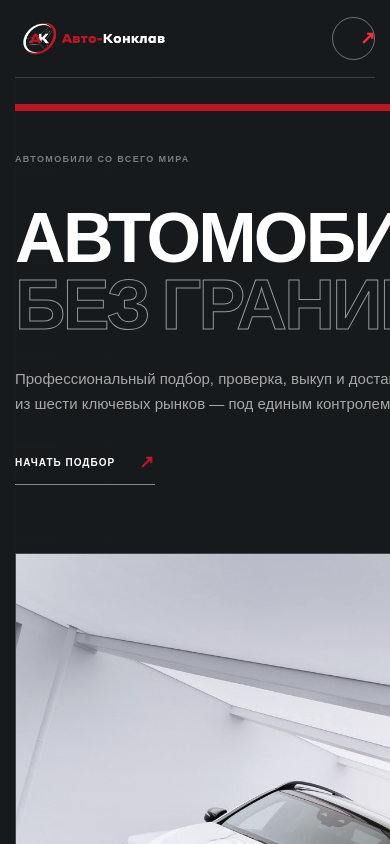
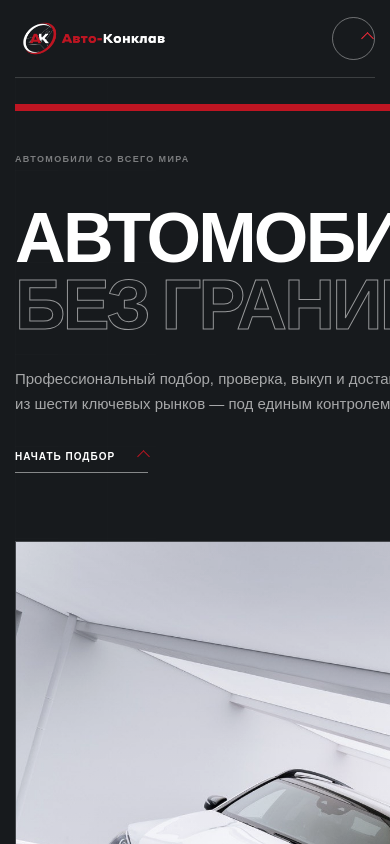
Before and after one commit to pedovochkin/autoconclave, a Next.js app: page / in a window 390 px wide. Shown: the top 844 px of the page. Built offline with nearby package versions, Linux system fonts and the light colour scheme.

Commit message:
Fix mobile controls and hero punctuation

```diff
--- a/app/globals.css
+++ b/app/globals.css
@@ -13,7 +13,10 @@ button,input { font:inherit; }
 .ra-header nav { display:flex; gap:36px; color:rgba(255,255,255,.58); font-size:10px; font-weight:800; letter-spacing:.11em; text-transform:uppercase; }
 .ra-header nav a:hover { color:#fff; }
 .ra-menu-cta { justify-self:end; display:flex; align-items:center; gap:28px; padding:14px 17px; border:1px solid rgba(255,255,255,.38); font-size:10px; font-weight:800; letter-spacing:.1em; text-transform:uppercase; }
-.ra-menu-cta span { color:#ff2a3a; font-size:18px; }
+.ra-arrow { display:inline-block; width:9px; height:9px; flex:0 0 9px; border-top:1.5px solid currentColor; border-right:1.5px solid currentColor; transform:rotate(45deg); }
+.ra-arrow-prev { transform:rotate(-135deg); }
+.ra-arrow-diagonal { transform:rotate(-45deg); }
+.ra-menu-cta .ra-arrow { color:#ff2a3a; }
 
 .ra-hero { display:grid; grid-template-columns:minmax(0,1.12fr) minmax(420px,.88fr); grid-template-rows:auto auto; gap:26px 48px; padding-block:38px 34px; color:#fff; position:relative; }
 .ra-hero::before { content:""; position:absolute; inset:0; opacity:.13; pointer-events:none; background-image:linear-gradient(rgba(255,255,255,.08) 1px,transparent 1px),linear-gradient(90deg,rgba(255,255,255,.08) 1px,transparent 1px); background-size:92px 92px; mask-image:linear-gradient(90deg,#000,transparent 68%); }
@@ -22,10 +25,11 @@ button,input { font:inherit; }
 .ra-index b { color:#ef2c3b; }
 .ra-hero h1 { margin:0; font-family:Impact,"Arial Black",sans-serif; font-size:clamp(78px,7.8vw,132px); font-weight:900; line-height:.96; letter-spacing:-.04em; text-transform:uppercase; }
 .ra-hero h1 em { color:transparent; font-style:normal; -webkit-text-stroke:1px rgba(255,255,255,.55); }
+.ra-hero-dot { display:inline-block; margin-left:.11em; transform:translateY(-.07em); }
 .ra-hero-bottom { display:grid; grid-template-columns:1fr auto; align-items:end; gap:32px; max-width:760px; margin-top:44px; }
 .ra-hero-bottom p { max-width:530px; margin:0; color:rgba(255,255,255,.62); font-size:16px; line-height:1.65; }
 .ra-hero-bottom a { display:flex; align-items:center; gap:24px; padding-bottom:8px; border-bottom:1px solid rgba(255,255,255,.48); font-size:10px; font-weight:800; letter-spacing:.1em; text-transform:uppercase; white-space:nowrap; }
-.ra-hero-bottom a span { color:var(--red); font-size:18px; }
+.ra-hero-bottom a .ra-arrow { color:var(--red); }
 .ra-hero-media { position:relative; z-index:2; min-height:570px; overflow:hidden; border:1px solid rgba(255,255,255,.16); background:#202428; box-shadow:24px 26px 0 rgba(190,21,34,.12); }
 .ra-hero-media::after { content:""; position:absolute; inset:0; background:linear-gradient(180deg,rgba(0,0,0,.08),transparent 48%,rgba(0,0,0,.72)); }
 .ra-hero-media img { width:100%; height:100%; object-fit:cover; filter:saturate(.76) contrast(1.05); }
@@ -48,7 +52,7 @@ button,input { font:inherit; }
 .ra-service-grid { display:grid; grid-template-columns:repeat(4,1fr); border-top:1px solid var(--line); border-left:1px solid var(--line); }
 .ra-service-grid article { min-height:360px; display:flex; flex-direction:column; padding:26px; border-right:1px solid var(--line); border-bottom:1px solid var(--line); transition:.25s ease; }
 .ra-service-grid article>div { display:flex; justify-content:space-between; color:#898b8c; font-size:10px; }
-.ra-service-grid article i { color:var(--red); font-size:21px; font-style:normal; }
+.ra-service-grid article i { display:grid; place-items:center; color:var(--red); font-style:normal; }
 .ra-service-grid h3 { margin:auto 0 18px; font-family:Impact,"Arial Black",sans-serif; font-size:35px; text-transform:uppercase; }
 .ra-service-grid p { margin:0; color:#707375; font-size:14px; line-height:1.65; }
 .ra-service-grid article:hover { transform:translateY(-8px); background:var(--ink); color:#fff; }
@@ -63,7 +67,7 @@ button,input { font:inherit; }
 .ra-market-list span { color:var(--red); font-size:9px; font-weight:800; letter-spacing:.12em; }
 .ra-market-list b { font-family:Impact,"Arial Black",sans-serif; font-size:25px; letter-spacing:.03em; text-transform:uppercase; }
 .ra-market-list small { color:#777a7b; font-size:11px; }
-.ra-market-list i { color:var(--red); font-size:20px; font-style:normal; }
+.ra-market-list i { display:grid; place-items:center; color:var(--red); font-style:normal; }
 .ra-market-list>div:hover { padding-inline:16px; background:var(--paper); }
 
 .ra-route { position:relative; overflow:hidden; background:var(--ink); color:#fff; }
@@ -83,7 +87,7 @@ button,input { font:inherit; }
 .ra-route-panel h3 { margin:0; font-family:Impact,"Arial Black",sans-serif; font-size:clamp(46px,4.8vw,72px); text-transform:uppercase; }
 .ra-route-panel>p { max-width:540px; color:rgba(255,255,255,.56); font-size:15px; line-height:1.7; }
 .ra-route-panel>button { display:flex; align-items:center; gap:24px; padding:14px 16px; border:1px solid rgba(255,255,255,.4); background:transparent; color:#fff; font-size:9px; font-weight:800; letter-spacing:.1em; text-transform:uppercase; cursor:pointer; white-space:nowrap; }
-.ra-route-panel>button span { color:var(--red); font-size:19px; }
+.ra-route-panel>button .ra-arrow { color:var(--red); }
 
 .ra-cases { background:#fff; }
 .ra-case-layout { display:grid; grid-template-columns:minmax(0,1.55fr) minmax(330px,.55fr); grid-template-rows:minmax(520px,1fr) auto auto; border:1px solid var(--line); }
@@ -93,7 +97,7 @@ button,input { font:inherit; }
 .ra-case-main:hover>img { transform:scale(1.025); }
 .ra-case-main>span { position:absolute; z-index:2; left:20px; top:20px; padding:9px 11px; background:#fff; font-size:9px; font-weight:800; letter-spacing:.12em; }
 .ra-case-controls { position:absolute; z-index:3; right:20px; bottom:20px; display:flex; align-items:center; background:#171a1d; color:#fff; }
-.ra-case-controls button { width:42px; height:42px; border:0; border-right:1px solid rgba(255,255,255,.26); background:transparent; color:#fff; font-size:20px; cursor:pointer; transition:background .2s ease; }
+.ra-case-controls button { display:grid; width:42px; height:42px; place-items:center; border:0; border-right:1px solid rgba(255,255,255,.26); background:transparent; color:#fff; cursor:pointer; transition:background .2s ease; }
 .ra-case-controls button:last-child { border-right:0; border-left:1px solid rgba(255,255,255,.26); }
 .ra-case-controls button:hover { background:var(--red); }
 .ra-case-controls b { min-width:68px; padding:0 10px; color:#fff; font-size:9px; letter-spacing:.12em; text-align:center; }
@@ -103,7 +107,7 @@ button,input { font:inherit; }
 .ra-case-info h3 { margin:auto 0 15px; font-family:Impact,"Arial Black",sans-serif; font-size:44px; line-height:.95; text-transform:uppercase; }
 .ra-case-info p { color:rgba(255,255,255,.5); font-size:11px; line-height:1.65; }
 .ra-case-info a { display:flex; justify-content:space-between; margin-top:28px; padding:16px; background:var(--red); font-size:9px; font-weight:800; letter-spacing:.1em; text-transform:uppercase; }
-.ra-case-info a span { font-size:18px; }
+.ra-case-info a .ra-arrow { margin-left:auto; }
 .ra-case-strip { grid-column:1/-1; display:grid; grid-template-columns:repeat(4,1fr); min-height:98px; border-top:1px solid var(--line); }
 .ra-case-strip button { position:relative; min-height:98px; overflow:hidden; border:0; border-right:1px solid var(--line); background:#ece9e2; cursor:pointer; }
 .ra-case-strip button:last-child { border-right:0; }
@@ -143,14 +147,14 @@ button,input { font:inherit; }
 .ra-request input { width:100%; min-width:0; height:44px; border:0; border-bottom:1px solid var(--line); outline:0; background:transparent; }
 .ra-request input:focus { border-color:var(--red); }
 .ra-request form>button { grid-column:1/-1; height:56px; display:flex; justify-content:space-between; align-items:center; padding:0 18px; border:0; background:var(--red); color:#fff; font-size:9px; font-weight:800; letter-spacing:.1em; text-transform:uppercase; cursor:pointer; }
-.ra-request form>button span { font-size:18px; }
+.ra-request form>button .ra-arrow { margin-left:auto; }
 .ra-request form>p { grid-column:1/-1; margin:0; padding:12px; border-left:3px solid var(--red); background:#f0eee9; color:#555; font-size:11px; line-height:1.5; }
 
 footer { background:#0f1113; color:#fff; }
 .ra-footer { min-height:112px; display:grid; grid-template-columns:1fr auto 1fr; align-items:center; gap:30px; }
 .ra-footer img { width:190px; height:62px; object-fit:contain; object-position:left; }
 .ra-footer p { color:rgba(255,255,255,.38); font-size:9px; line-height:1.6; letter-spacing:.1em; text-align:center; text-transform:uppercase; }
-.ra-footer a { justify-self:end; font-size:9px; font-weight:800; letter-spacing:.1em; text-transform:uppercase; }
+.ra-footer a { justify-self:end; display:flex; align-items:center; gap:12px; font-size:9px; font-weight:800; letter-spacing:.1em; text-transform:uppercase; }
 
 @media (max-width:1040px) {
   .ra-header { grid-template-columns:1fr auto; }
@@ -198,8 +202,7 @@ footer { background:#0f1113; color:#fff; }
   .ra-case-controls { right:14px; bottom:14px; }
   .ra-case-info { min-height:380px; padding:30px 24px; }
   .ra-case-strip { grid-template-columns:1fr 1fr; }
-  .ra-case-gallery { grid-template-columns:1fr; }
-  .ra-case-gallery button { aspect-ratio:16/9; }
+  .ra-case-gallery { display:none; }
   .ra-about-grid { grid-template-columns:1fr; }
   .ra-about-media { width:calc(100% - 20px); }
   .ra-request form { grid-template-columns:1fr; padding:26px 20px; }
--- a/app/page.tsx
+++ b/app/page.tsx
@@ -3,6 +3,10 @@
 import { FormEvent, useState } from 'react';
 
 const asset = (path: string) => `${process.env.NEXT_PUBLIC_BASE_PATH ?? ''}${path}`;
+
+function Arrow({ direction = 'next', diagonal = false }: { direction?: 'next' | 'prev'; diagonal?: boolean }) {
+  return <span className={`ra-arrow ${direction === 'prev' ? 'ra-arrow-prev' : 'ra-arrow-next'}${diagonal ? ' ra-arrow-diagonal' : ''}`} aria-hidden="true" />;
+}
 
 const markets = [
   ['01', 'Европа', 'Дилеры и закрытые аукционы'], ['02', 'США', 'Широкий выбор и история'], ['03', 'Китай', 'Новые технологии'],
@@ -80,14 +84,14 @@ export default function Home() {
       <header className="ra-header ra-shell" id="top">
         <a href="#top" className="ra-brand"><img src={asset('/images/logo-dark-bg.png')} alt="Авто-Конклав" /></a>
         <nav aria-label="Основная навигация"><a href="#services">Услуги</a><a href="#route">Маршрут</a><a href="#cases">Поставки</a><a href="#about">О компании</a></nav>
-        <a className="ra-menu-cta" href="#request">Обсудить задачу <span>↗</span></a>
+        <a className="ra-menu-cta" href="#request">Обсудить задачу <Arrow diagonal /></a>
       </header>
 
       <section className="ra-hero ra-shell">
         <div className="ra-hero-title">
           <div className="ra-index"><span>Автомобили со всего мира</span><b>1998—2026</b></div>
-          <h1>Автомобиль.<br /><em>Без границ</em></h1>
-          <div className="ra-hero-bottom"><p>Профессиональный подбор, проверка, выкуп и доставка автомобилей из шести ключевых рынков — под единым контролем.</p><a href="#request">Начать подбор <span>↗</span></a></div>
+          <h1>Автомобиль.<br /><em>Без границ<span className="ra-hero-dot">.</span></em></h1>
+          <div className="ra-hero-bottom"><p>Профессиональный подбор, проверка, выкуп и доставка автомобилей из шести ключевых рынков — под единым контролем.</p><a href="#request">Начать подбор <Arrow diagonal /></a></div>
         </div>
         <div className="ra-hero-media"><img src={asset('/images/hero-mercedes.jpg')} alt="Mercedes-Benz — автомобиль, поставленный Авто-Конклав" /><div className="ra-media-label"><small>Поставка под ключ</small><b>Европа → Москва</b></div><span className="ra-media-number">01</span></div>
         <div className="ra-facts"><div><strong>27+</strong><span>лет опыта</span></div><div><strong>1000+</strong><span>доставок</span></div><div><strong>06</strong><span>рынков</span></div><div><strong>01</strong><span>ответственный</span></div></div>
@@ -95,25 +99,25 @@ export default function Home() {
 
       <section className="ra-section ra-services" id="services"><div className="ra-shell">
         <div className="ra-section-title"><span>01 / Система работы</span><h2>Сложный процесс.<br /><em>Простой для вас.</em></h2></div>
-        <div className="ra-service-grid">{services.map(([number,title,text]) => <article key={number}><div><span>{number}</span><i>↗</i></div><h3>{title}</h3><p>{text}</p></article>)}</div>
+        <div className="ra-service-grid">{services.map(([number,title,text]) => <article key={number}><div><span>{number}</span><i><Arrow diagonal /></i></div><h3>{title}</h3><p>{text}</p></article>)}</div>
       </div></section>
 
       <section className="ra-atlas"><div className="ra-shell ra-atlas-grid">
         <div className="ra-atlas-copy"><span>02 / География</span><h2>Шесть рынков.<br /><em>Один стандарт.</em></h2><p>Знаем особенности каждой площадки, логистического плеча и комплекта документов.</p></div>
-        <div className="ra-market-list">{markets.map(([number,name,detail]) => <div key={number}><span>{number}</span><b>{name}</b><small>{detail}</small><i>→</i></div>)}</div>
+        <div className="ra-market-list">{markets.map(([number,name,detail]) => <div key={number}><span>{number}</span><b>{name}</b><small>{detail}</small><i><Arrow /></i></div>)}</div>
       </div></section>
 
       <section className="ra-section ra-route" id="route"><div className="ra-shell">
         <div className="ra-section-title"><span>03 / Путь к автомобилю</span><h2>От запроса<br /><em>до ключей.</em></h2></div>
         <div className="ra-route-tabs" role="tablist">{steps.map(([title],index) => <button className={step===index?'active':''} key={title} type="button" role="tab" aria-selected={step===index} onClick={()=>setStep(index)}><span>{String(index+1).padStart(2,'0')}</span><b>{title}</b></button>)}</div>
-        <div className="ra-route-panel" role="tabpanel"><div><small>Текущий этап</small><strong>{String(step+1).padStart(2,'0')}</strong></div><h3>{steps[step][0]}</h3><p>{steps[step][1]}</p><button type="button" onClick={()=>setStep((step+1)%steps.length)}>Следующий <span>→</span></button></div>
+        <div className="ra-route-panel" role="tabpanel"><div><small>Текущий этап</small><strong>{String(step+1).padStart(2,'0')}</strong></div><h3>{steps[step][0]}</h3><p>{steps[step][1]}</p><button type="button" onClick={()=>setStep((step+1)%steps.length)}>Следующий <Arrow /></button></div>
       </div></section>
 
       <section className="ra-section ra-cases" id="cases"><div className="ra-shell">
         <div className="ra-section-title"><span>04 / Поставленные автомобили</span><h2>Выбор,<br /><em>подтверждённый делом.</em></h2></div>
         <div className="ra-case-layout">
-          <div className="ra-case-main"><img src={asset(currentPhoto.image)} alt={currentPhoto.alt}/><span>{String(caseIndex+1).padStart(2,'0')} / {String(cases.length).padStart(2,'0')}</span><div className="ra-case-controls"><button type="button" onClick={showPreviousPhoto} aria-label="Предыдущая фотография">←</button><b>{String(photoIndex+1).padStart(2,'0')} / {String(currentCase.photos.length).padStart(2,'0')}</b><button type="button" onClick={showNextPhoto} aria-label="Следующая фотография">→</button></div></div>
-          <div className="ra-case-info"><small>Реальная поставка</small><strong>{String(caseIndex+1).padStart(2,'0')} / {String(cases.length).padStart(2,'0')}</strong><h3>{currentCase.model}</h3><p>{currentCase.category}<br/>{currentCase.meta}</p><a href="#request">Обсудить похожий <span>↗</span></a></div>
+          <div className="ra-case-main"><img src={asset(currentPhoto.image)} alt={currentPhoto.alt}/><span>{String(caseIndex+1).padStart(2,'0')} / {String(cases.length).padStart(2,'0')}</span><div className="ra-case-controls"><button type="button" onClick={showPreviousPhoto} aria-label="Предыдущая фотография"><Arrow direction="prev" /></button><b>{String(photoIndex+1).padStart(2,'0')} / {String(currentCase.photos.length).padStart(2,'0')}</b><button type="button" onClick={showNextPhoto} aria-label="Следующая фотография"><Arrow /></button></div></div>
+          <div className="ra-case-info"><small>Реальная поставка</small><strong>{String(caseIndex+1).padStart(2,'0')} / {String(cases.length).padStart(2,'0')}</strong><h3>{currentCase.model}</h3><p>{currentCase.category}<br/>{currentCase.meta}</p><a href="#request">Обсудить похожий <Arrow diagonal /></a></div>
           <div className="ra-case-strip" aria-label="Выбор автомобиля">{cases.map((item,index)=><button className={caseIndex===index?'active':''} type="button" key={item.model} aria-label={`Открыть кейс ${item.model}`} onClick={()=>{setCaseIndex(index);setPhotoIndex(0);}}><img src={asset(item.photos[0].image)} alt=""/><span>{String(index+1).padStart(2,'0')} · {item.model}</span></button>)}</div>
           <div className="ra-case-gallery" aria-label={`Фотографии ${currentCase.model}`}>{currentCase.photos.map((item,index)=><button className={photoIndex===index?'active':''} type="button" key={item.image} aria-label={`Открыть фотографию ${index+1}`} onClick={()=>setPhotoIndex(index)}><img src={asset(item.image)} alt={item.alt}/><span>{String(index+1).padStart(2,'0')}</span></button>)}</div>
         </div>
@@ -126,10 +130,10 @@ export default function Home() {
 
       <section className="ra-request" id="request"><div className="ra-shell ra-request-grid">
         <div><span>06 / Ваш запрос</span><h2>Давайте найдём<br /><em>ваш автомобиль.</em></h2><p>Опишите ориентиры — марку, модель и бюджет. Мы вернёмся с вопросами и понятным планом действий.</p><div className="ra-contacts"><a href="tel:+79031307887">+7 (903) 130-78-87</a><a href="mailto:info@autoconclave.com">info@autoconclave.com</a></div></div>
-        <form onSubmit={submit}><label><span>Имя</span><input required name="name" placeholder="Ваше имя"/></label><label><span>Телефон</span><input required name="phone" placeholder="+7 900 000-00-00"/></label><label><span>Автомобиль</span><input name="car" placeholder="Марка и модель"/></label><label><span>Бюджет</span><input name="budget" placeholder="Ориентир"/></label><button type="submit">Отправить запрос <span>↗</span></button>{sent&&<p>Спасибо. Черновик заявки готов — свяжитесь с нами по телефону или почте.</p>}</form>
+        <form onSubmit={submit}><label><span>Имя</span><input required name="name" placeholder="Ваше имя"/></label><label><span>Телефон</span><input required name="phone" placeholder="+7 900 000-00-00"/></label><label><span>Автомобиль</span><input name="car" placeholder="Марка и модель"/></label><label><span>Бюджет</span><input name="budget" placeholder="Ориентир"/></label><button type="submit">Отправить запрос <Arrow diagonal /></button>{sent&&<p>Спасибо. Черновик заявки готов — свяжитесь с нами по телефону или почте.</p>}</form>
       </div></section>
 
-      <footer><div className="ra-shell ra-footer"><img src={asset('/images/logo-dark-bg.png')} alt="Авто-Конклав"/><p>Москва · ул. Верхняя, 20к1<br/>Ежедневно 09:00—20:00</p><a href="#top">Наверх ↑</a></div></footer>
+      <footer><div className="ra-shell ra-footer"><img src={asset('/images/logo-dark-bg.png')} alt="Авто-Конклав"/><p>Москва · ул. Верхняя, 20к1<br/>Ежедневно 09:00—20:00</p><a href="#top">Наверх <Arrow diagonal /></a></div></footer>
     </main>
   );
 }
```
